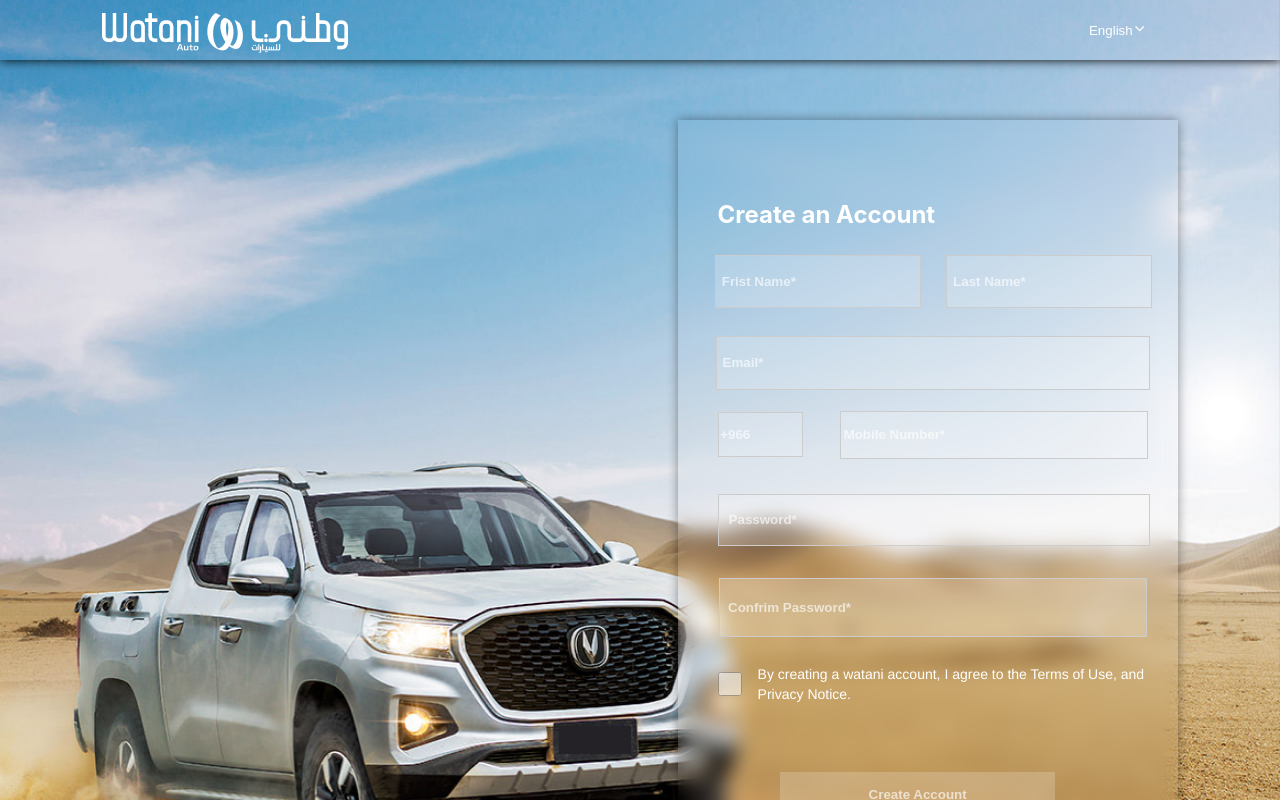
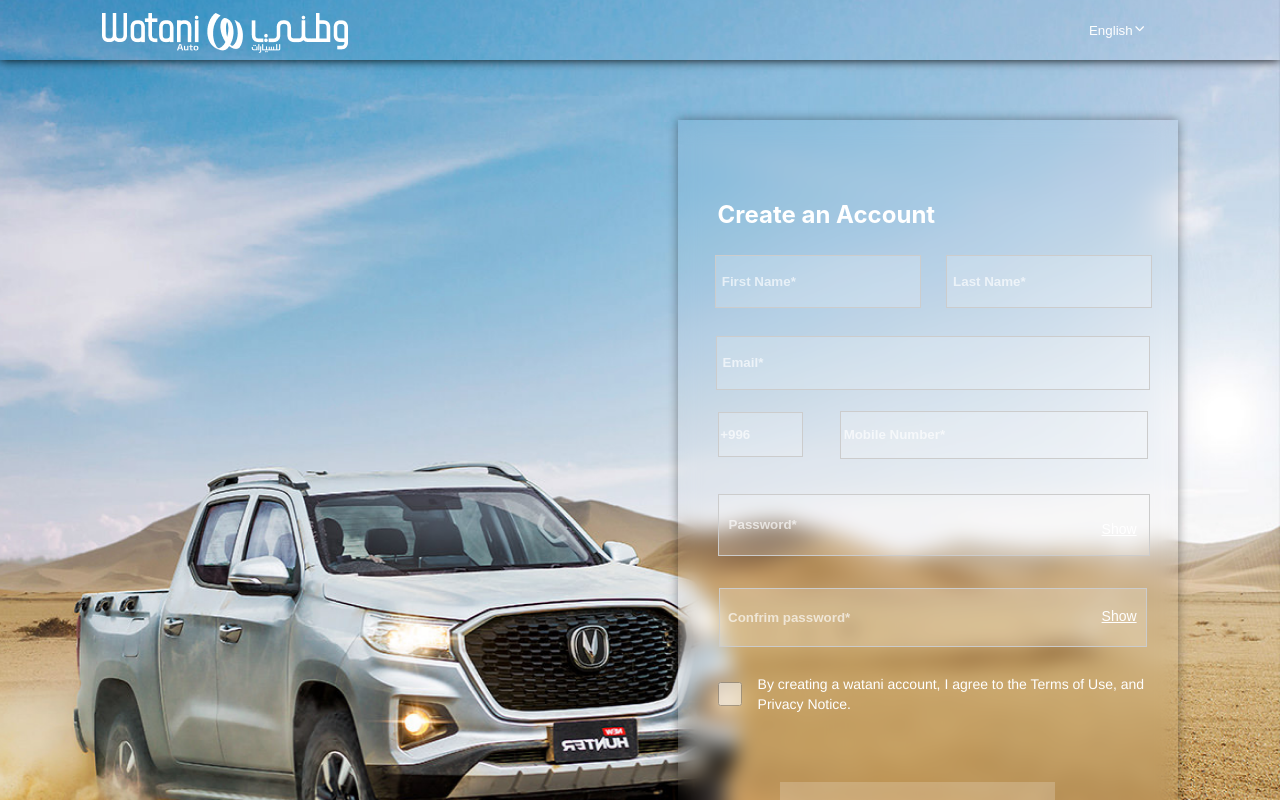
Before and after one commit to H1617K/WataniAuto, a React (Create React App) app: page /NewRegister in a window 1280 px wide. Shown: the top 800 px of the page. Built offline with nearby package versions, Linux system fonts and the light colour scheme; some icons are missing.

Commit message:
Add Tooggle password and css anf change language English TO arabic and LTR TO RTL

```diff
--- a/src/CSS/NewRegister.css
+++ b/src/CSS/NewRegister.css
@@ -1,11 +1,3 @@
-.Main-Register-Page{
-    background: linear-gradient(
-        243deg,
-        rgba(0, 0, 0, 0) 0%,
-        rgba(0, 0, 0, 0.5) 0.01%,
-        rgba(0, 0, 0, 0) 100%
-      ),
-}
 .back-img img{
     height: 1024px;
     width: 100%;
@@ -136,8 +128,9 @@
 }
 
 .Box4 .Password input{
+    position: relative;
     width: 410px;
-    height: 30px;
+    height: 40px;
     margin-left: 8%;
     margin-top: 3%;
     background: rgba(255, 255, 255, 0.2);
@@ -149,9 +142,21 @@
     margin-right: 8%;
 }
 
+.tooggle-password1{
+    position: absolute;
+    right: 35px;
+    background: none;
+    border: none;
+    color: #fff;
+    cursor: pointer;
+    font-size: 14px;
+    margin-left: 5px;
+    text-decoration: underline;
+    bottom: 215px;
+}
+
 .Box5{
     display:flex;
-    justify-content: space-between;
     align-items: center;
     width: 100%;
 }
@@ -168,6 +173,19 @@
     font-weight: bold;
     color: white;
     margin-right: 10%;
+}
+
+.tooggle-password-confim{
+    position: absolute;
+    right: 35px;
+    background: none;
+    border: none;
+    color: #fff;
+    cursor: pointer;
+    font-size: 14px;
+    margin-left: 5px;
+    text-decoration: underline;
+    top: 400px;
 }
 
 .Box6{
--- a/src/Page/NewRegister.js
+++ b/src/Page/NewRegister.js
@@ -1,5 +1,5 @@
-import React from 'react';
-import { img1, img2 } from '../Component/Images';
+import React, { useState } from 'react';
+import { img1, img5,  } from '../Component/Images';
 import '../CSS/NewRegister.css';
 import { FooterOption } from '../Component/Footer/Footer';
 import { IoIosArrowDown } from 'react-icons/io';
@@ -7,15 +7,24 @@ import { FaArrowLeft, FaCircleInfo } from "react-icons/fa6";
 import { useTranslation } from 'react-i18next';
 import i18n from '../Utils/LanguageLocalization';
 import { useNavigate } from 'react-router-dom';
-import styled from 'styled-components';
 
 const Register = () => {
   const { t } = useTranslation();
   const langdirection = i18n.language === "عربي" ? "rtl" : "ltr"; // Language Direction
+  const [showPassword, setShowPassword] = useState(false);  // Show Paaword
+  const [showconfimpassword, setShowconfimPassword] = useState(false);  // Show ConfimPaaword
 
   const changeLanguage = (newLanguage) => {
     i18n.changeLanguage(newLanguage);
   };
+
+  const toogglePasswordVisibility = () => {
+    setShowPassword(!showPassword);
+  };
+
+  const tooggleConfimPasswordVisibility = () => {
+    setShowconfimPassword(!showconfimpassword)
+  }
 
   // Move useNavigate outside of the handleToLogin function
   const navigate = useNavigate();
@@ -24,15 +33,11 @@ const Register = () => {
     navigate('/Login');
   };
 
-  // const handleToHome = () => {
-  //   navigate('/Home')
-  // }
-
   return (
     <>
       <section className="Main-Register-Page" dir={langdirection}>
         <div className="back-img">
-          <img src={img2} alt="img" />
+          <img src={img5} alt="img" />
           <section>
             <form>
               <div className='Main-Register-form'>
@@ -40,19 +45,19 @@ const Register = () => {
                   <button type='button' onClick={handleToLogin}><FaArrowLeft /></button>
                 </div>
                 <div className="Box-heder1">
-                   <h2>{t("Create an Account")}</h2>
+                  <h2>{t("CreateanAccount")}</h2>
                 </div><br />
                 <div className='Box1'>
                   <div className='FristName'>
-                        <input type='text' placeholder='Frist Name*' required />
+                    <input type='text' placeholder={t("FirstName")} required />
                   </div>
                   <div className='LastName'>
-                        <input type='text' placeholder='Last Name*' required />
+                    <input type='text' placeholder={t("LastName")} required />
                   </div>
                 </div><br />
                 <div className='Box2'>
                   <div className='Email'>
-                        <input type='Email' placeholder='Email*' required />
+                    <input type='Email' placeholder={t("Email")} required />
                   </div>
                   <div className='Info'>
                     <FaCircleInfo />
@@ -60,20 +65,26 @@ const Register = () => {
                  </div><br />
                   <div className='Box3'>
                     <div className='CountyCode'>
-                      <input type='positivenumber' placeholder='+966' required/>
+                      <input type='positivenumber' placeholder={t("Number")} required/>
                     </div>
                     <div className='MobileNumber'>
-                      <input type='positivenumber' placeholder='Mobile Number*' required/>
+                     <input type='positivenumber' placeholder={t("MobileNumber")} required/>
                     </div>
                   </div><br />
                  <div className='Box4'>
                     <div className='Password'>
-                        <input type='Password' placeholder='Password*' required />
+                      <input type={showPassword ? 'text' : 'password'} placeholder={t("Password")} required />
+                      <button type='button' className='tooggle-password1' onClick={toogglePasswordVisibility} >
+                        {showPassword ? t("Hide") : t("Show")}
+                      </button>
                     </div>
                  </div><br />
                  <div className='Box5'>
                     <div className='Confrim-Password'>
-                        <input type='Password' placeholder='Confrim Password*' required />
+                      <input type={showconfimpassword ? 'text' : 'password'} placeholder={t("ConfrimPassword")} required />
+                      <button type='button' className='tooggle-password-confim' onClick={tooggleConfimPasswordVisibility} >
+                        {showconfimpassword ? t("Hide") : t("Show")}
+                      </button>
                     </div>
                  </div><br />
                  <div className='Box6'>
@@ -81,11 +92,11 @@ const Register = () => {
                    <input type="checkbox" id="transparentCheckbox" className="transparent-checkbox" required/>
                   </div>
                   <div className='Notice'>
-                    <h6>By creating a watani account, I agree to the  Terms of Use, and Privacy Notice.</h6>
+                    <h6>{t("Notice")}</h6>
                   </div>
                  </div>
                   <div className='SubmitButton'>
-                     <button type='submit'>Create Account</button>
+                    <button type='submit'>{t("CreateAccount")}</button>
                   </div>
             </div>
             </form>
```
Lines whose indentation alone changed are shown as unchanged.
